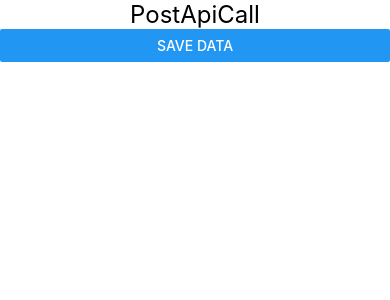
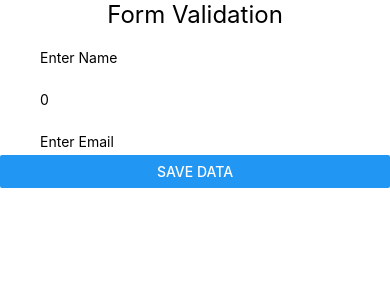
Before and after one commit to keshavchauhan-7/myapp, a React Native app: screen / in a window 390 px wide. Shown: the top 300 px of the page. Built offline with nearby package versions, Linux system fonts and the light colour scheme.

Commit message:
create form validation components

```diff
--- a/App.js
+++ b/App.js
@@ -31,6 +31,7 @@ import FlatListApiData from './components/FlatListApiData'
 import CallJsonServerApi from './components/CallJsonServerApi'
 import PostApiCall from './components/PostApiCall'
 import InputFieldApi from './components/InputFieldApi'
+import ReactFormValidation from './components/ReactFormValidation'
 
 const App = () => {
 
@@ -94,9 +95,11 @@ const App = () => {
 
       {/* <CallJsonServerApi/> */}
 
-      <PostApiCall/>
+      {/* <PostApiCall/> */}
 
       {/* <InputFieldApi/> */}
+
+      <ReactFormValidation/>
     </View>
   )
 }
--- a/components/InputFieldApi.js
+++ b/components/InputFieldApi.js
@@ -1,44 +1,26 @@
 import React, { useState } from 'react'
-import { Alert, Button, StyleSheet, Text, TextInput, View } from 'react-native'
+import {Button, StyleSheet, Text, TextInput, View } from 'react-native'
 
 const InputFieldApi = () => {
+
     const [name, setName] = useState('');
     const [age, setAge] = useState(0);
     const [email, setEmail] = useState('');
 
-    const [nameError, setNameError] = useState('');
-    const [ageError, setAgeError] = useState('');
-    const [emailError, setEmailError] = useState('');
-
-
     const saveData = async () => {
-
-        if (!name) {
-            setNameError(false)
-        }
-
-        if (!name) {
-            return false
-        }
-
-
         const url = 'http://10.0.2.2:3000/users'
         let result = await fetch(url, {
             method: "POST",
             headers: { "Content-Type": "application/json", },
-            body: JSON.stringify({ name, email, age }),
+            body: JSON.stringify({ name, age, email }),
         })
         result = await result.json();
-        if (result) {
-            console.warn('data is added')
-        }
     }
 
     return (
         <View>
             <Text style={{ fontSize: 24, textAlign: 'center' }}>InputFieldApi</Text>
             <TextInput style={styles.input} value={name} onChangeText={(text) => setName(text)} placeholder='Enter Name' />
-            {nameError ? <Text>Enter knjdfgname</Text> :null}
             <TextInput style={styles.input} value={age} onChangeText={(text) => setAge(text)} placeholder='Enter Age' />
             <TextInput style={styles.input} value={email} onChangeText={(text) => setEmail(text)} placeholder='Enter Email' />
             <Button title='Save Data' onPress={saveData} />
--- a/components/PostApiCall.js
+++ b/components/PostApiCall.js
@@ -6,9 +6,9 @@ const PostApiCall = () => {
     const saveApiData = async () => {
 
         const data = {
-            "name": "abc",
-            "age": 31,
-            "email": "abc@mail"
+            "name": "naam likho",
+            "age": 55,
+            "email": "naam@mail"
         }
 
         const url = "http://10.0.2.2:3000/users"
--- /dev/null
+++ b/components/ReactFormValidation.js
@@ -0,0 +1,86 @@
+import React, { useState } from 'react'
+import { Button, StyleSheet, Text, TextInput, View } from 'react-native'
+
+const ReactFormValidation = () => {
+
+    const [name, setName] = useState('');
+    const [age, setAge] = useState(0);
+    const [email, setEmail] = useState('');
+
+    const [nameError, setNameError] = useState(false);
+    const [ageError, setAgeError] = useState(false);
+    const [emailError, setEmailError] = useState(false);
+
+
+    const saveData = async () => {
+
+
+        if (!name) {
+            setNameError(true);
+        } else {
+            setNameError(false)
+        }
+
+        if (!age) {
+            setAgeError(true);
+        } else {
+            setAgeError(false)
+        }
+
+        if (!email) {
+            setEmailError(true);
+        } else {
+            setEmailError(false)
+        }
+
+        if (!name || !age || !email) {
+            return false
+        }
+
+        console.warn("next")
+
+        const url = 'http://10.0.2.2:3000/users'
+        let result = await fetch(url, {
+            method: "POST",
+            headers: { "Content-Type": "application/json", },
+            body: JSON.stringify({ name, age, email }),
+        })
+        result = await result.json();
+    }
+
+    return (
+        <View>
+            <Text style={{ fontSize: 24, textAlign: 'center' }}>Form Validation</Text>
+            <TextInput style={styles.input} value={name} onChangeText={(text) => setName(text)} placeholder='Enter Name' />
+            {nameError ? <Text style={styles.errorText}>Please enter valid name</Text> : null}
+
+            <TextInput style={styles.input} value={age} onChangeText={(text) => setAge(text)} placeholder='Enter Age' />
+            {ageError ? <Text style={styles.errorText}>Please enter valid age</Text> : null}
+
+            <TextInput style={styles.input} value={email} onChangeText={(text) => setEmail(text)} placeholder='Enter Email' />
+            {emailError ? <Text style={styles.errorText}>Please enter valid mail</Text> : null}
+
+
+            <Button title='Save Data' onPress={saveData} />
+        </View>
+    )
+}
+
+
+const styles = StyleSheet.create({
+    input: {
+        backgroundColor: "#fff",
+        shadowColor: "#000",
+        elevation: 5,
+        borderRadius: 20,
+        margin: 20,
+        paddingLeft: 20,
+        marginBottom: 5
+    },
+    errorText: {
+        color: 'red',
+        marginLeft: 30
+    }
+})
+
+export default ReactFormValidation
```
